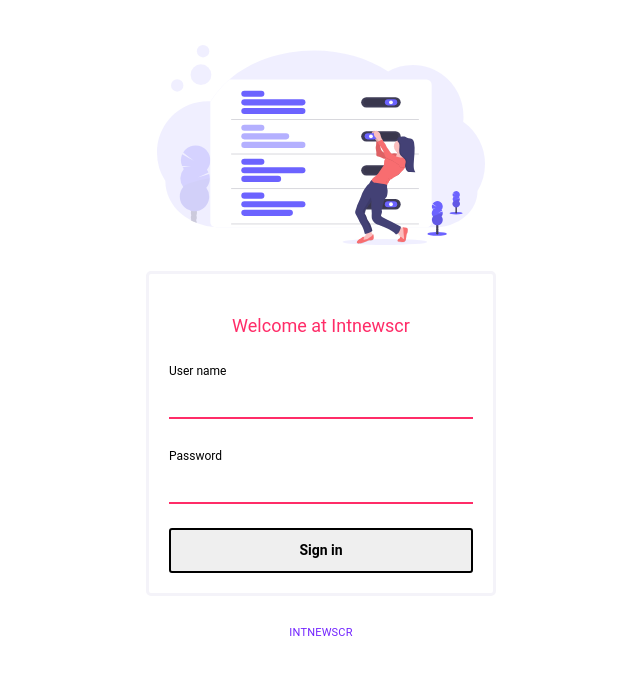
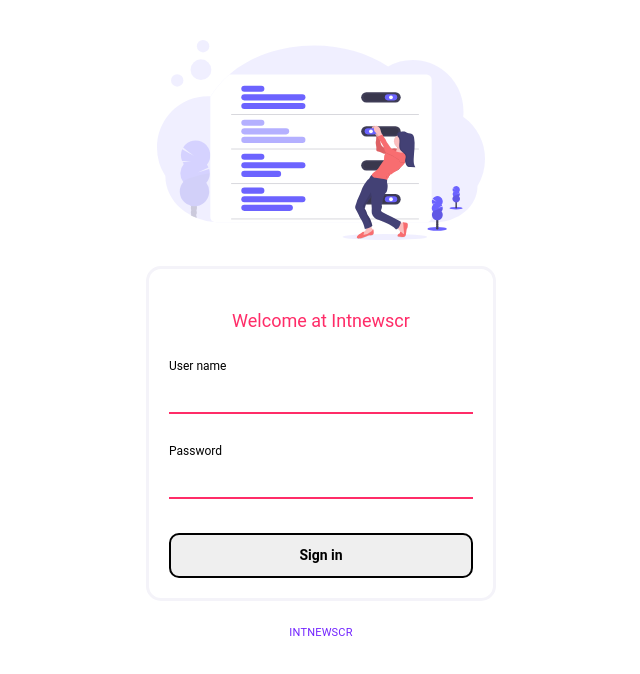
Before and after one commit to hamzaPixl/intnewscr, a React (Create React App) app in the folder client/: page /login in a window 1280 px wide. Shown: the top 674 px of the page, without its empty margins (319-959 px from the left). Built offline with nearby package versions, Linux system fonts and the light colour scheme.

Commit message:
[INTNEWSCR] fix style

```diff
--- a/client/src/containers/login/Login.style.js
+++ b/client/src/containers/login/Login.style.js
@@ -23,7 +23,7 @@ export const FormContainer = styled.div`
 `;
 
 export const Form = styled.form`
-  border-radius: 5px;
+  border-radius: 15px;
   border-style: solid;
   border-color: ${props => props.theme.disableColor};
   background-color: ${props => props.theme.bodyColor};
@@ -45,7 +45,8 @@ export const FormTitle = styled.h3`
 export const Submit = styled.button.attrs({ type: 'submit' })`
   border-style: none;
   border: solid ${props => props.theme.textColor} 2px;
-  border-radius: 3px;
+  margin-top: 10px;
+  border-radius: 10px;
   color: ${props => props.theme.textColor};
   font-family: roboto, sans-serif;
   font-size: 14px;
```
